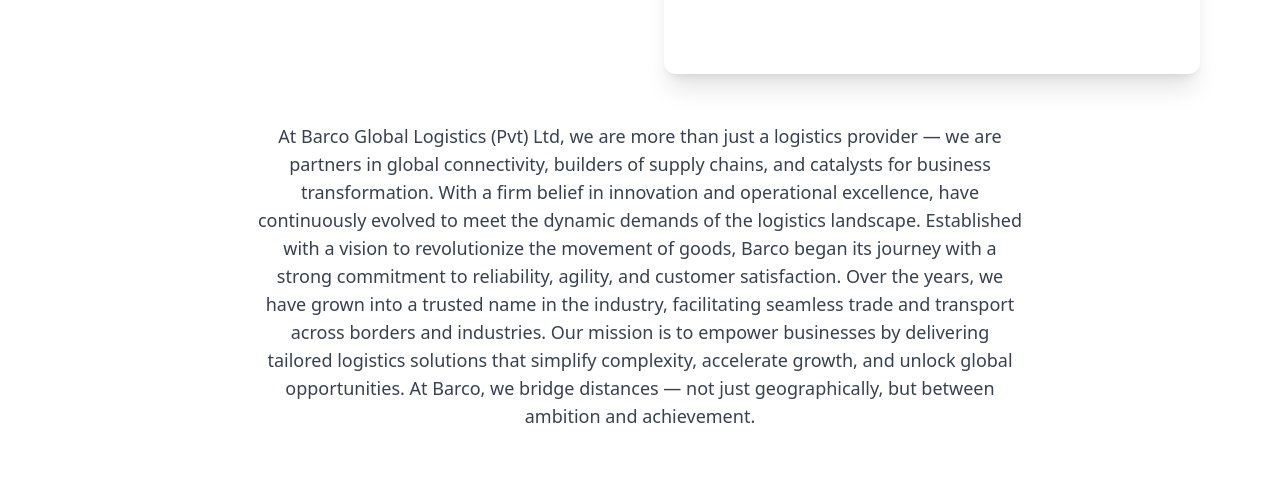
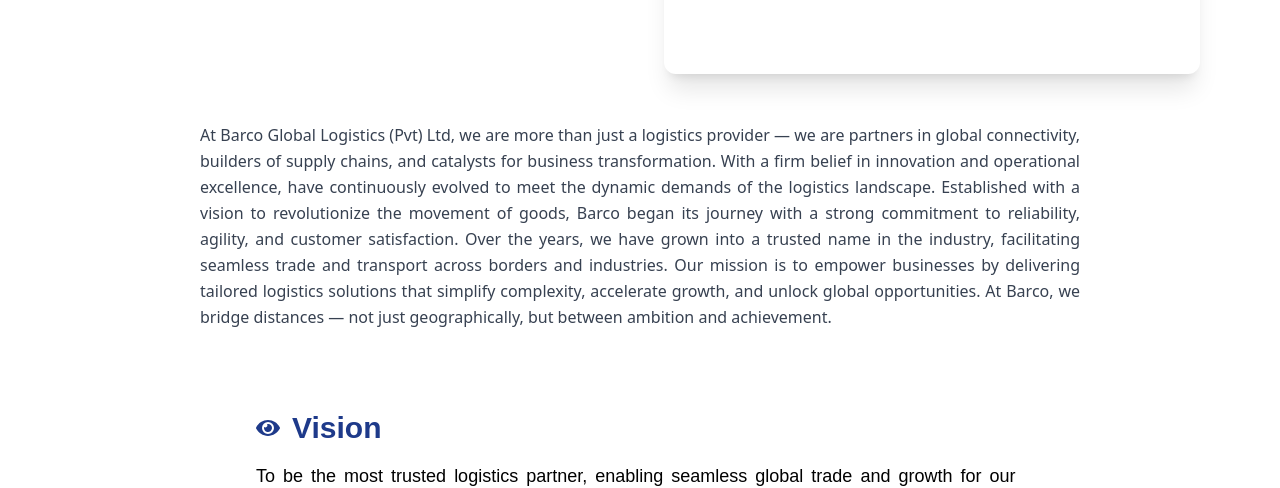
Before and after one commit to Dinuki85/barco, a Next.js app: page /about in a window 1280 px wide. Shown: the part 940-1428 px from the top of the page. Built offline with nearby package versions, Linux system fonts and the light colour scheme.

Commit message:
Fix:Fix the fonts to justify

```diff
--- a/app/about/page.jsx
+++ b/app/about/page.jsx
@@ -166,8 +166,9 @@ export default function AboutPage() {
   </div>
 
   {/* Centered Paragraph */}
+  {/* Centered and Justified Paragraph */}
 <motion.p
-    className="mt-12 text-lg  text-gray-700 font-sans text-center max-w-3xl mx-auto"
+  className="mt-12 text-base leading-relaxed text-justify text-gray-700 font-sans max-w-4xl mx-auto px-2"
   initial="hidden"
   whileInView="visible"
   viewport={{ once: true, amount: 0.5 }}
```
Lines whose indentation alone changed are shown as unchanged.
